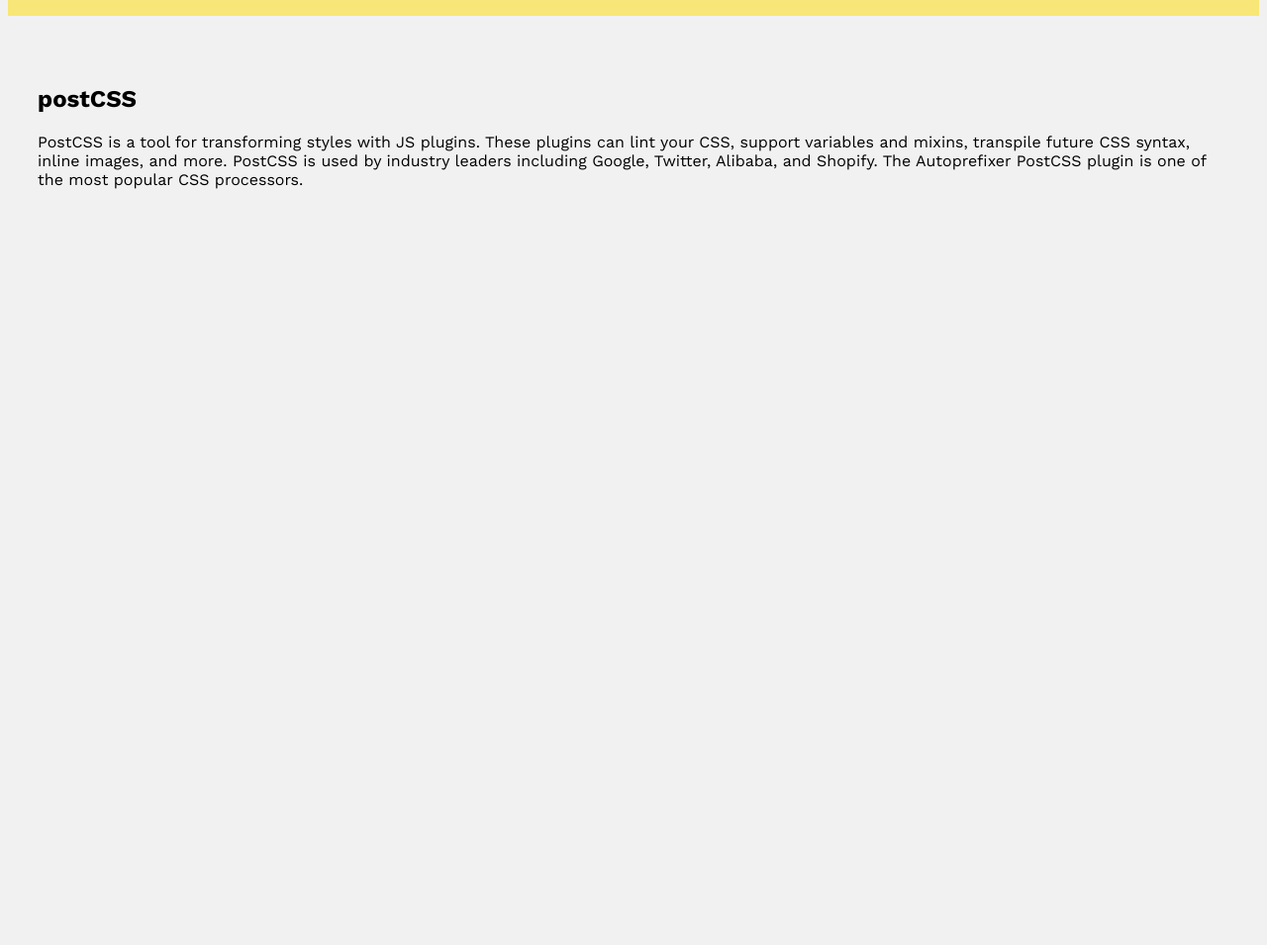
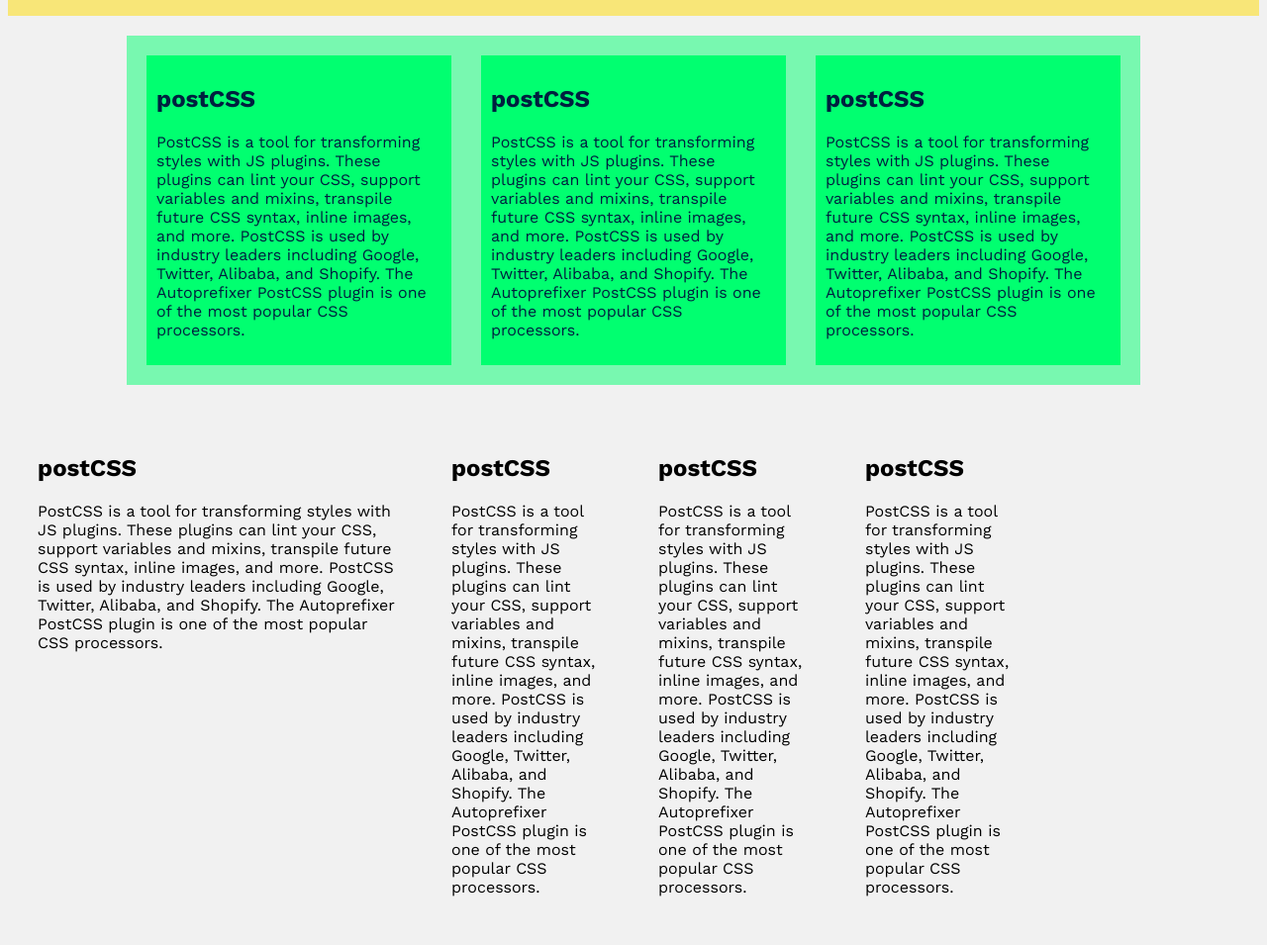
Before and after one commit to jorgeatgu/gulp-postCSS, a website: page grid-lost-postcss/index.html in a window 1280 px wide. Shown: the part 540-1495 px from the top of the page at 99% size. Before the commit the page ends 800 px from the top, so only its background shows below. Drawn offline with nearby package versions, Linux system fonts and the light colour scheme.

Commit message:
añadidas google fonts y más ejemplos

```diff
--- a/grid-lost-postcss/index.html
+++ b/grid-lost-postcss/index.html
@@ -2,7 +2,10 @@
 <!--[if lt IE 7]>      <html class="no-js lt-ie9 lt-ie8 lt-ie7"> <![endif]-->
 <!--[if IE 7]>         <html class="no-js lt-ie9 lt-ie8"> <![endif]-->
 <!--[if IE 8]>         <html class="no-js lt-ie9"> <![endif]-->
-<!--[if gt IE 8]><!--> <html class="no-js"> <!--<![endif]-->
+<!--[if gt IE 8]><!-->
+<html class="no-js">
+<!--<![endif]-->
+
 <head>
     <meta charset="utf-8">
     <meta http-equiv="X-UA-Compatible" content="IE=edge">
@@ -12,13 +15,11 @@
     <link rel="stylesheet" type="text/css" href="dist/css/styles.css">
     <link href='https://fonts.googleapis.com/css?family=Work+Sans:400,700' rel='stylesheet' type='text/css'>
 </head>
+
 <body>
-
-
     <section class="primero  section-s">
         <article>
             <h2>postCSS</h2>
-
             <p>PostCSS is a tool for transforming styles with JS plugins. These plugins can lint your CSS, support variables and mixins, transpile future CSS syntax, inline images, and more.</p>
         </article>
         <article>
@@ -30,33 +31,48 @@
             <p>PostCSS is used by industry leaders including Google, Twitter, Alibaba, and Shopify. The Autoprefixer PostCSS plugin is one of the most popular CSS processors.</p>
         </article>
     </section>
-
     <section class="segundo  section-s">
         <article>
             <h2>postCSS</h2>
-
-				<p>PostCSS is a tool for transforming styles with JS plugins. These plugins can lint your CSS, support variables and mixins, transpile future CSS syntax, inline images, and more.
-
-PostCSS is used by industry leaders including Google, Twitter, Alibaba, and Shopify. The Autoprefixer PostCSS plugin is one of the most popular CSS processors.</p>
+            <p>PostCSS is a tool for transforming styles with JS plugins. These plugins can lint your CSS, support variables and mixins, transpile future CSS syntax, inline images, and more. PostCSS is used by industry leaders including Google, Twitter, Alibaba, and Shopify. The Autoprefixer PostCSS plugin is one of the most popular CSS processors.</p>
         </article>
         <article>
             <h2>postCSS</h2>
-				<p>PostCSS is a tool for transforming styles with JS plugins. These plugins can lint your CSS, support variables and mixins, transpile future CSS syntax, inline images, and more.
-
-PostCSS is used by industry leaders including Google, Twitter, Alibaba, and Shopify. The Autoprefixer PostCSS plugin is one of the most popular CSS processors.</p>
+            <p>PostCSS is a tool for transforming styles with JS plugins. These plugins can lint your CSS, support variables and mixins, transpile future CSS syntax, inline images, and more. PostCSS is used by industry leaders including Google, Twitter, Alibaba, and Shopify. The Autoprefixer PostCSS plugin is one of the most popular CSS processors.</p>
         </article>
     </section>
-
     <section class="tercero  section-s">
         <article>
             <h2>postCSS</h2>
-
-				<p>PostCSS is a tool for transforming styles with JS plugins. These plugins can lint your CSS, support variables and mixins, transpile future CSS syntax, inline images, and more.
-
-PostCSS is used by industry leaders including Google, Twitter, Alibaba, and Shopify. The Autoprefixer PostCSS plugin is one of the most popular CSS processors.</p>
+            <p>PostCSS is a tool for transforming styles with JS plugins. These plugins can lint your CSS, support variables and mixins, transpile future CSS syntax, inline images, and more. PostCSS is used by industry leaders including Google, Twitter, Alibaba, and Shopify. The Autoprefixer PostCSS plugin is one of the most popular CSS processors.</p>
+        </article>
+        <article>
+            <h2>postCSS</h2>
+            <p>PostCSS is a tool for transforming styles with JS plugins. These plugins can lint your CSS, support variables and mixins, transpile future CSS syntax, inline images, and more. PostCSS is used by industry leaders including Google, Twitter, Alibaba, and Shopify. The Autoprefixer PostCSS plugin is one of the most popular CSS processors.</p>
+        </article>
+        <article>
+            <h2>postCSS</h2>
+            <p>PostCSS is a tool for transforming styles with JS plugins. These plugins can lint your CSS, support variables and mixins, transpile future CSS syntax, inline images, and more. PostCSS is used by industry leaders including Google, Twitter, Alibaba, and Shopify. The Autoprefixer PostCSS plugin is one of the most popular CSS processors.</p>
         </article>
     </section>
+    <section class="cuarto  section-s">
+        <article class="y-mitad">
+            <h2>postCSS</h2>
+            <p>PostCSS is a tool for transforming styles with JS plugins. These plugins can lint your CSS, support variables and mixins, transpile future CSS syntax, inline images, and more. PostCSS is used by industry leaders including Google, Twitter, Alibaba, and Shopify. The Autoprefixer PostCSS plugin is one of the most popular CSS processors.</p>
+        </article>
+        <article class="un-cuarto">
+            <h2>postCSS</h2>
+            <p>PostCSS is a tool for transforming styles with JS plugins. These plugins can lint your CSS, support variables and mixins, transpile future CSS syntax, inline images, and more. PostCSS is used by industry leaders including Google, Twitter, Alibaba, and Shopify. The Autoprefixer PostCSS plugin is one of the most popular CSS processors.</p>
+        </article>
+        <article class="un-cuarto">
+            <h2>postCSS</h2>
+            <p>PostCSS is a tool for transforming styles with JS plugins. These plugins can lint your CSS, support variables and mixins, transpile future CSS syntax, inline images, and more. PostCSS is used by industry leaders including Google, Twitter, Alibaba, and Shopify. The Autoprefixer PostCSS plugin is one of the most popular CSS processors.</p>
+        </article>
+        <article class="un-cuarto">
+            <h2>postCSS</h2>
+            <p>PostCSS is a tool for transforming styles with JS plugins. These plugins can lint your CSS, support variables and mixins, transpile future CSS syntax, inline images, and more. PostCSS is used by industry leaders including Google, Twitter, Alibaba, and Shopify. The Autoprefixer PostCSS plugin is one of the most popular CSS processors.</p>
+        </article>
+    </section>
+</body>
 
-
-    </body>
 </html>
--- a/grid-lost-postcss/src/css/styles.css
+++ b/grid-lost-postcss/src/css/styles.css
@@ -47,3 +47,23 @@
 		}
 	}
 }
+
+.tercero {
+	lost-center: 1024px;
+	bgc: rgba(1, 255, 112, .5);
+	color: #001F3F;
+	article {
+		lost-column: 1/3;
+		bgc: rgb(1, 255, 112);
+	}
+}
+
+.cuarto {
+	lost-utility: clearfix;
+	.un-cuarto {
+		lost-column: 1/6 0;
+	}
+	.y-mitad {
+		lost-column: 1/3 0;
+	}
+}
```
Also changed, not shown: grid-lost-postcss/dist/css/styles.css. Lines whose indentation alone changed are shown as unchanged.
